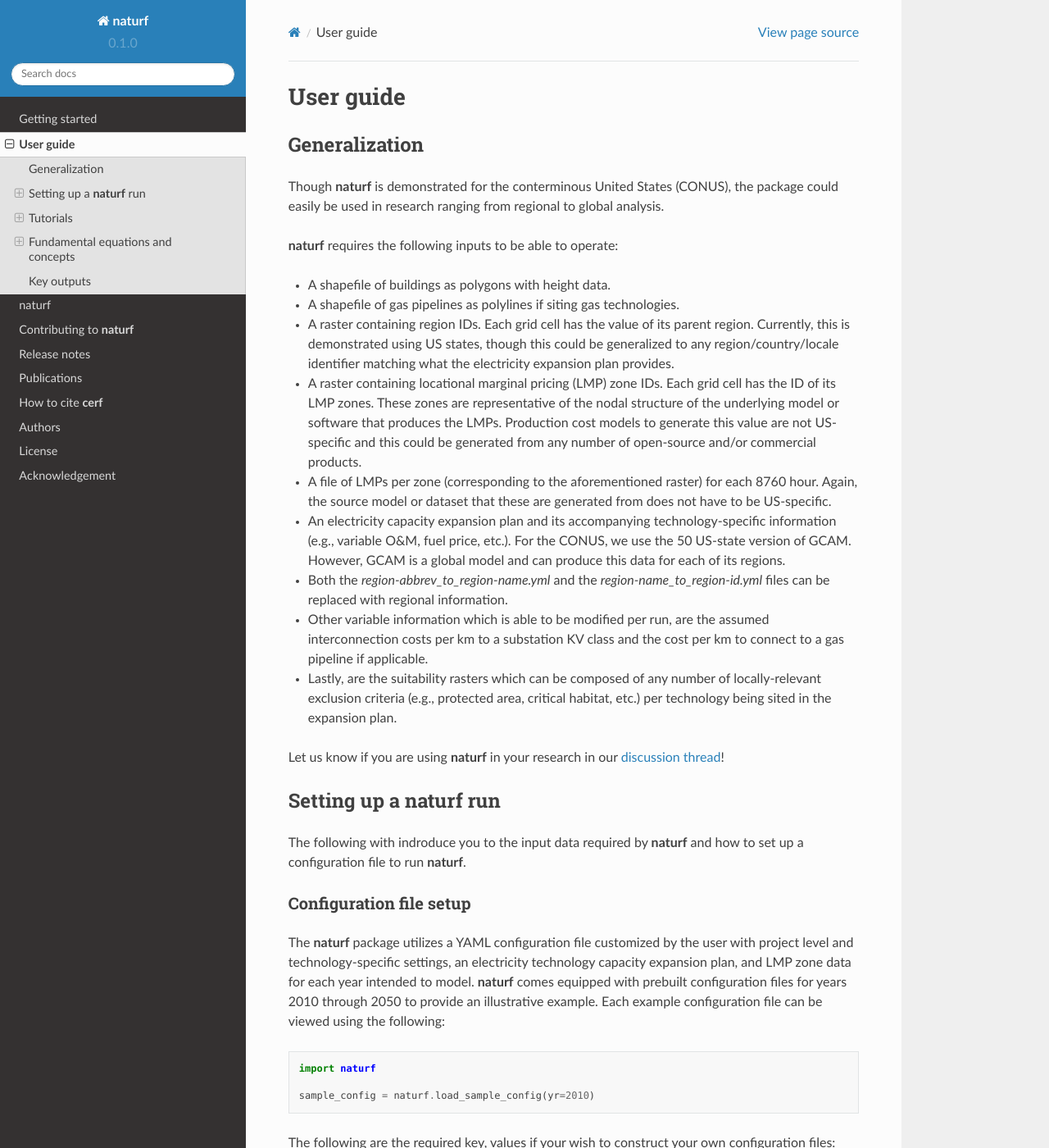
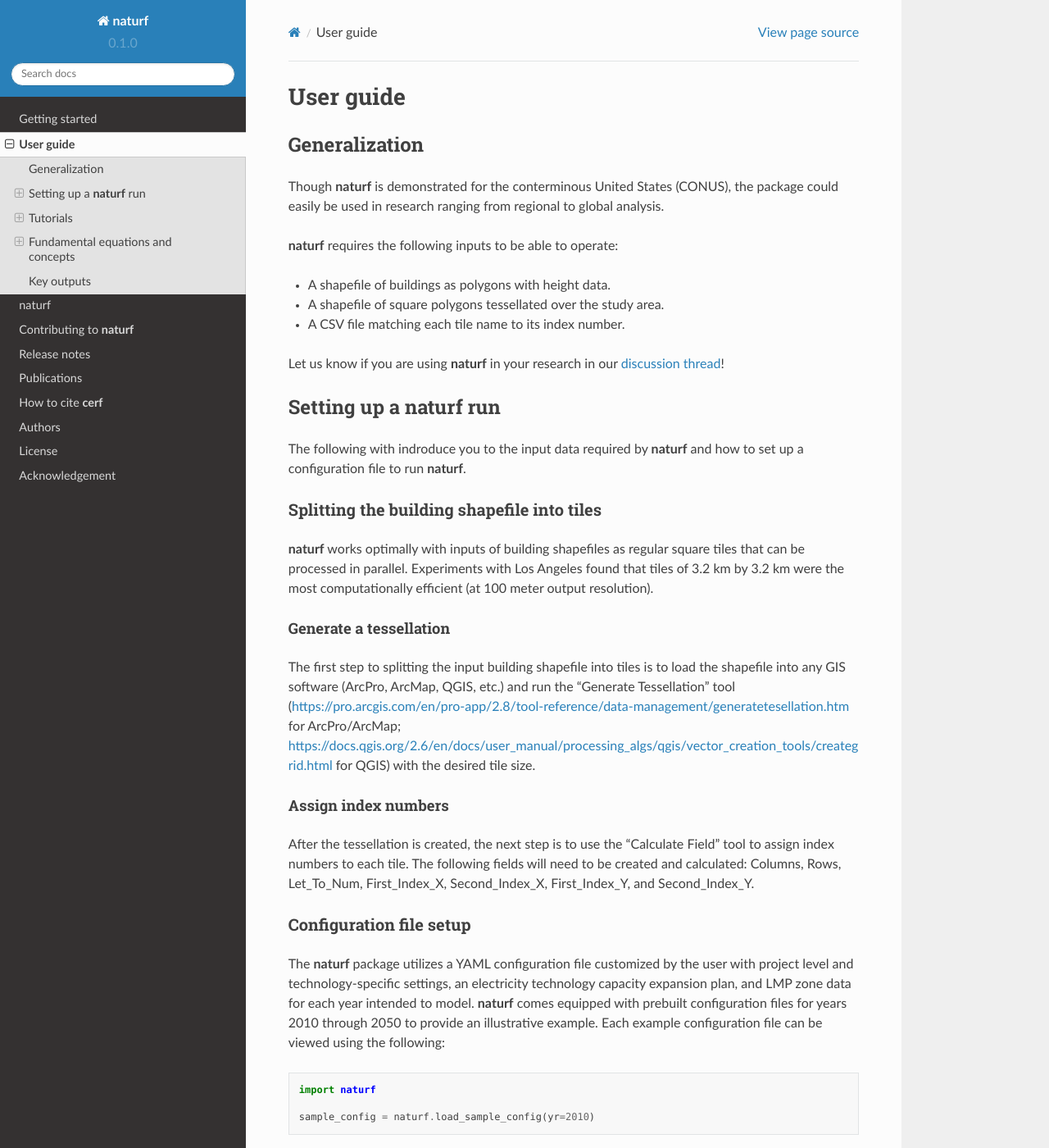
Before and after one commit to IMMM-SFA/naturf, a Sphinx documentation site: the page built from docs/source/user_guide.rst, in a window 1280 px wide and 1400 px high. Shown: the whole window at 82% size. Built offline with Sphinx 7.4.7 and the Read the Docs theme 2.0.0, drawn with Linux system fonts in a browser that asks for light colours; formulas are drawn with MathJax 3.

Commit message:
edited user_guide

```diff
--- a/docs/source/user_guide.rst
+++ b/docs/source/user_guide.rst
@@ -10,14 +10,8 @@ Though **naturf** is demonstrated for the conterminous United States (CONUS), th
 **naturf** requires the following inputs to be able to operate:
 
 - A shapefile of buildings as polygons with height data.
-- A shapefile of gas pipelines as polylines if siting gas technologies.
-- A raster containing region IDs.  Each grid cell has the value of its parent region.  Currently, this is demonstrated using US states, though this could be generalized to any region/country/locale identifier matching what the electricity expansion plan provides.
-- A raster containing locational marginal pricing (LMP) zone IDs.  Each grid cell has the ID of its LMP zones.  These zones are representative of the nodal structure of the underlying model or software that produces the LMPs.  Production cost models to generate this value are not US-specific and this could be generated from any number of open-source and/or commercial products.
-- A file of LMPs per zone (corresponding to the aforementioned raster) for each 8760 hour.  Again, the source model or dataset that these are generated from does not have to be US-specific.
-- An electricity capacity expansion plan and its accompanying technology-specific information (e.g., variable O&M, fuel price, etc.).  For the CONUS, we use the 50 US-state version of GCAM.  However, GCAM is a global model and can produce this data for each of its regions.
-- Both the `region-abbrev_to_region-name.yml` and the `region-name_to_region-id.yml` files can be replaced with regional information.
-- Other variable information which is able to be modified per run, are the assumed interconnection costs per km to a substation KV class and the cost per km to connect to a gas pipeline if applicable.
-- Lastly, are the suitability rasters which can be composed of any number of locally-relevant exclusion criteria (e.g., protected area, critical habitat, etc.) per technology being sited in the expansion plan.
+- A shapefile of square polygons tessellated over the study area.
+- A CSV file matching each tile name to its index number.
 
 Let us know if you are using **naturf** in your research in our `discussion thread <https://github.com/IMMM-SFA/naturf/discussions/61>`_!
 
@@ -26,6 +20,21 @@ Setting up a **naturf** run
 -------------------------
 
 The following with indroduce you to the input data required by **naturf** and how to set up a configuration file to run **naturf**.
+
+Splitting the building shapefile into tiles
+~~~~~~~~~~~~~~~~~~~~~~~~~~~~~~~~~~~~~~~~~~~
+
+**naturf** works optimally with inputs of building shapefiles as regular square tiles that can be processed in parallel. Experiments with Los Angeles found that tiles of 3.2 km by 3.2 km were the most computationally efficient (at 100 meter output resolution).
+
+Generate a tessellation
+^^^^^^^^^^^^^^^^^^^^^^^
+
+The first step to splitting the input building shapefile into tiles is to load the shapefile into any GIS software (ArcPro, ArcMap, QGIS, etc.) and run the "Generate Tessellation" tool (https://pro.arcgis.com/en/pro-app/2.8/tool-reference/data-management/generatetesellation.htm for ArcPro/ArcMap; https://docs.qgis.org/2.6/en/docs/user_manual/processing_algs/qgis/vector_creation_tools/creategrid.html for QGIS) with the desired tile size.
+
+Assign index numbers
+^^^^^^^^^^^^^^^^^^^^
+
+After the tessellation is created, the next step is to use the "Calculate Field" tool to assign index numbers to each tile. The following fields will need to be created and calculated: Columns, Rows, Let_To_Num, First_Index_X, Second_Index_X, First_Index_Y, and Second_Index_Y.
 
 Configuration file setup
 ~~~~~~~~~~~~~~~~~~~~~~~~
```
